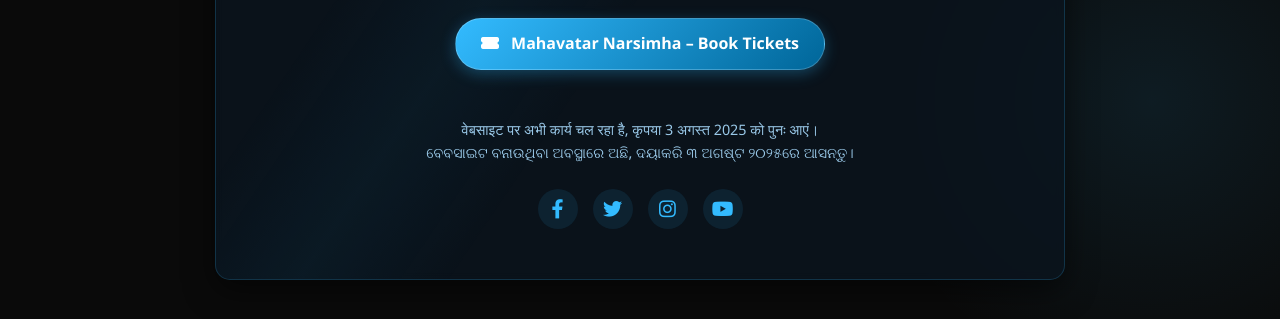
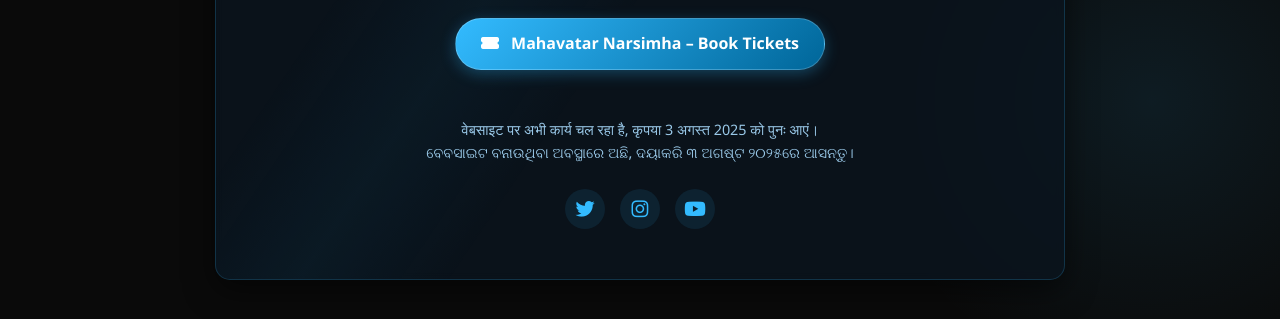
Before and after one commit to py-C0der/RISEUPHINDU, a plain HTML site: page index.html in a window 1280 px wide. Shown: the part 775-1094 px from the top of the page. Drawn offline with Linux system fonts and the light colour scheme.

Commit message:
Update index.html

```diff
--- a/index.html
+++ b/index.html
@@ -353,9 +353,8 @@
         </div>
 
         <div class="social-links">
-            <a href="#" aria-label="Facebook"><i class="fab fa-facebook-f"></i></a>
             <a href="#" aria-label="Twitter"><i class="fab fa-twitter"></i></a>
-            <a href="#" aria-label="Instagram"><i class="fab fa-instagram"></i></a>
+            <a href="https://www.instagram.com/realiology.c0m" aria-label="Instagram"><i class="fab fa-instagram"></i></a>
             <a href="#" aria-label="YouTube"><i class="fab fa-youtube"></i></a>
         </div>
     </div>
```
